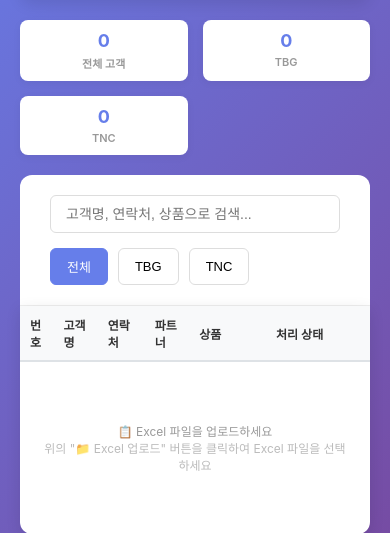
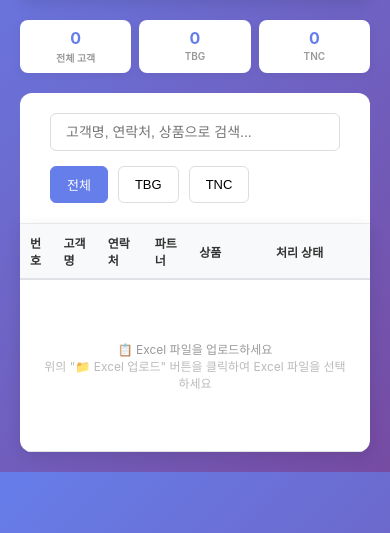
Before and after one commit to hrchang517/claud, a Flask app: page / in a window 390 px wide. Shown: the part 209-742 px from the top of the page. Run offline with Flask 3, Linux system fonts and the light colour scheme.

Commit message:
모바일에서 3개 통계 박스 한줄 표시
- grid-template-columns: 2 → 3으로 변경
- gap 및 padding 축소
- font-size 조정

```diff
--- a/templates/dashboard.html
+++ b/templates/dashboard.html
@@ -235,7 +235,10 @@
         @media (max-width: 800px) {
             .header { flex-direction: column; align-items: flex-start; gap: 15px; }
             .header-right { width: 100%; flex-direction: column; }
-            .stats { grid-template-columns: repeat(2, 1fr); }
+            .stats { grid-template-columns: repeat(3, 1fr); gap: 8px; }
+            .stat-card { padding: 8px 10px; }
+            .stat-card .number { font-size: 16px; margin-bottom: 2px; }
+            .stat-card .label { font-size: 10px; }
             .controls { flex-direction: column; align-items: stretch; }
             th, td { padding: 10px; font-size: 12px; }
         }
```
